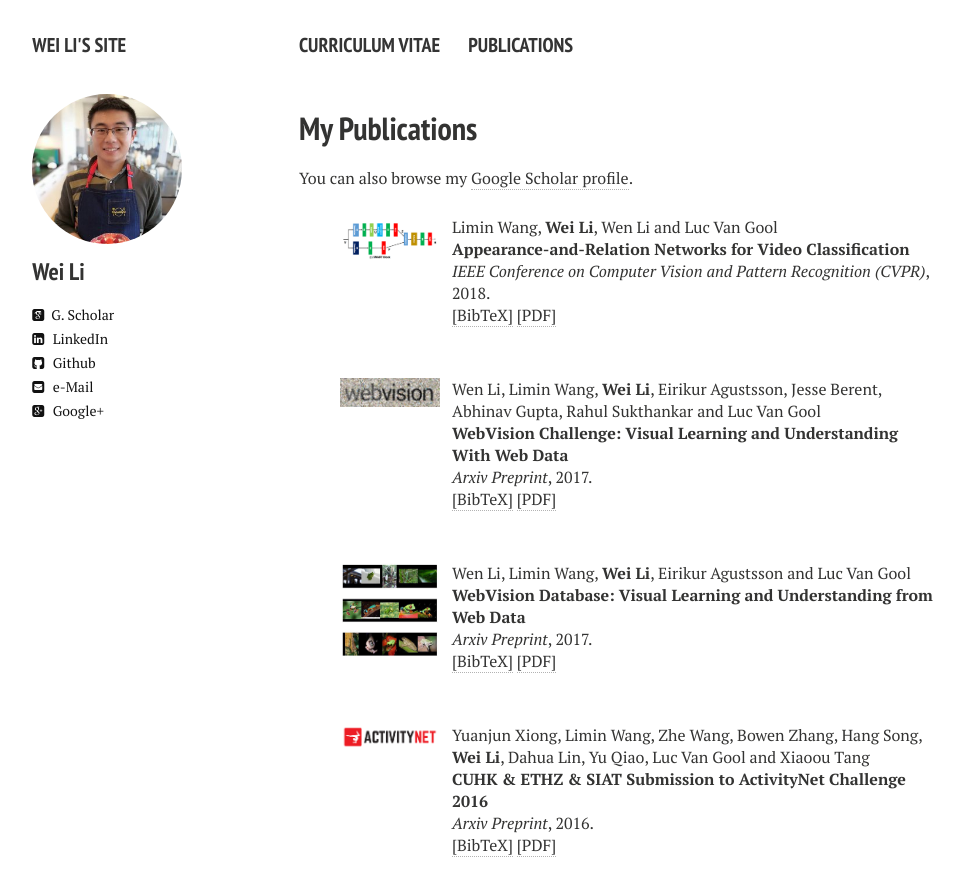
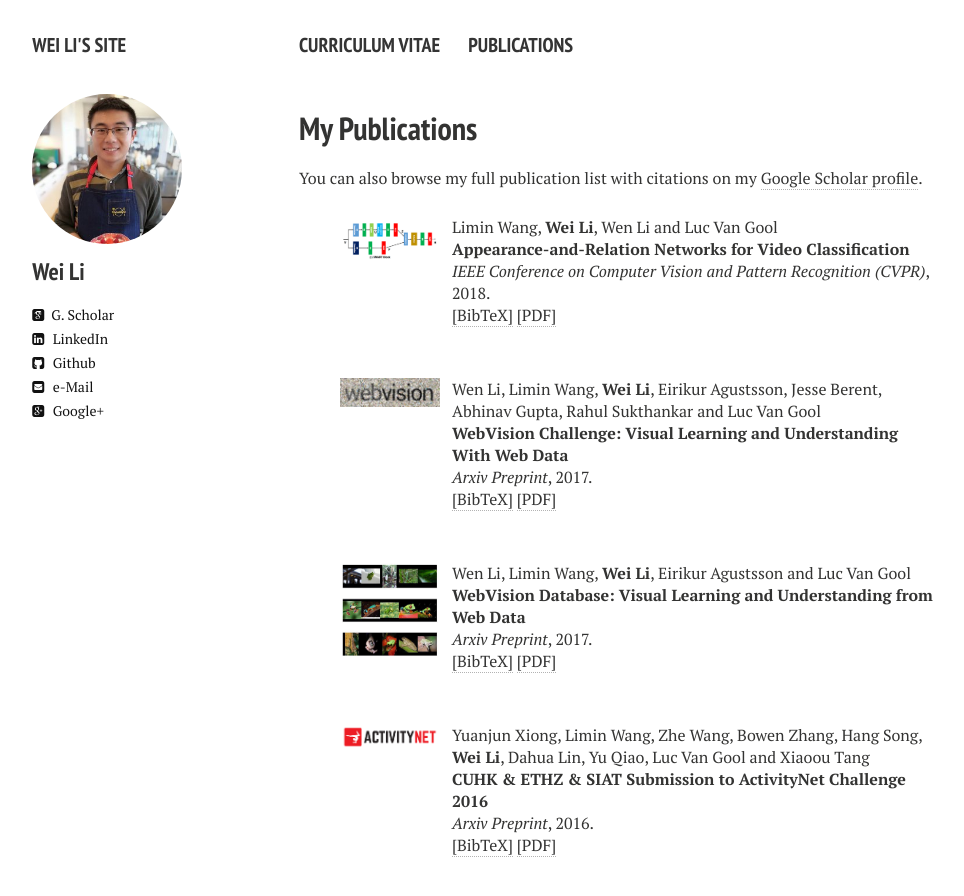
Before and after one commit to weilinear/BACKUP_weilinear.github.io, a Jekyll site: the page built from publications.md, in a window 1280 px wide and 900 px high. Shown: the top 896 px of the window, without its empty margins (21-985 px from the left). Built offline with Jekyll 4.4.1, drawn with Linux system fonts in a browser that asks for light colours; nearby versions of some CDN libraries.

Commit message:
UPDATE publication page

```diff
--- a/publications.md
+++ b/publications.md
@@ -7,4 +7,4 @@ modified: 8-7-2014
 comments: false
 ---
 
-You can also browse my <a href="http://scholar.google.es/citations?user=bG7pZHAAAAAJ" target="_blank">Google Scholar profile</a>.
+You can also browse my full publication list with citations on my <a href="http://scholar.google.es/citations?user=bG7pZHAAAAAJ" target="_blank">Google Scholar profile</a>.
```
